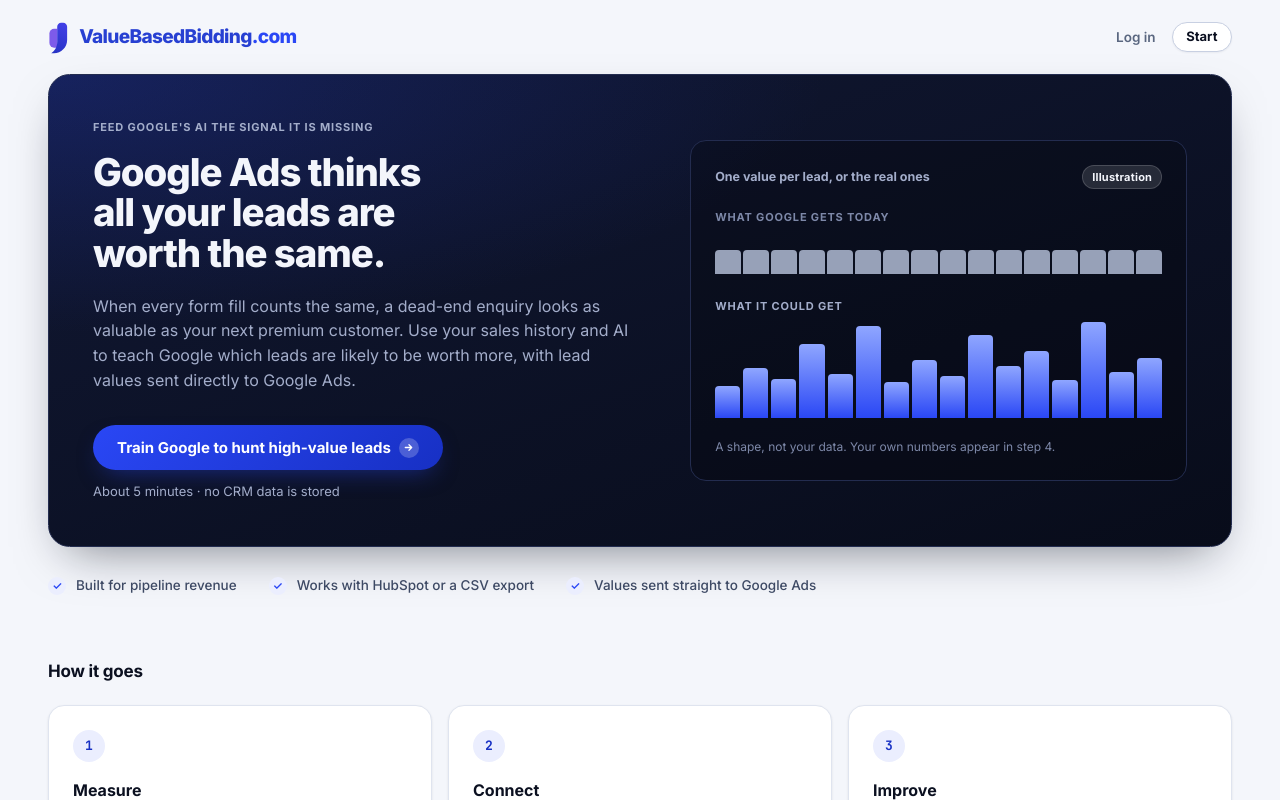
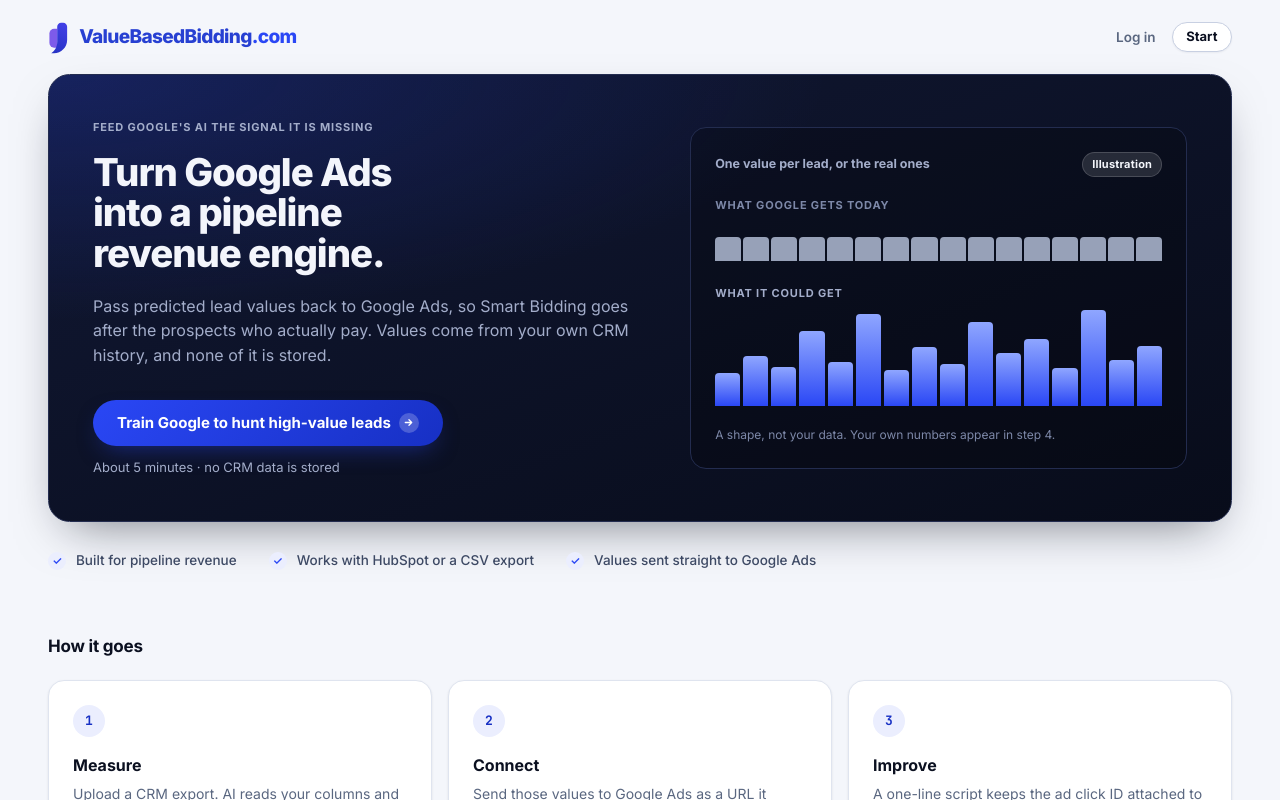
Before and after one commit to alonosz/VBB, a Next.js app: page / in a window 1280 px wide. Shown: the top 800 px of the page. Built offline with nearby package versions, Linux system fonts and the light colour scheme.

Commit message:
New landing headline and description
Co-Authored-By: Claude Fable 5.1 <noreply@anthropic.com>
Claude-Session: https://claude.ai/code/session_01WVZ1rVUpurohtxmsT1QBvg

```diff
--- a/src/app/page.tsx
+++ b/src/app/page.tsx
@@ -132,17 +132,16 @@ export default function Home() {
                   className="display mt-4 max-w-[16ch]"
                   style={{ color: "var(--on-navy)" }}
                 >
-                  Google Ads thinks all your leads are worth the same.
+                  Turn Google Ads into a pipeline revenue engine.
                 </h1>
 
                 <p
                   className="lede mt-5 max-w-[54ch] max-sm:text-[15px]"
                   style={{ color: "var(--on-navy-muted)" }}
                 >
-                  When every form fill counts the same, a dead-end enquiry looks as
-                  valuable as your next premium customer. Use your sales history and
-                  AI to teach Google which leads are likely to be worth more, with
-                  lead values sent directly to Google Ads.
+                  Pass predicted lead values back to Google Ads, so Smart Bidding
+                  goes after the prospects who actually pay. Values come from your
+                  own CRM history, and none of it is stored.
                 </p>
 
                 <div className="mt-8 flex flex-wrap items-center gap-x-5 gap-y-3">
```
